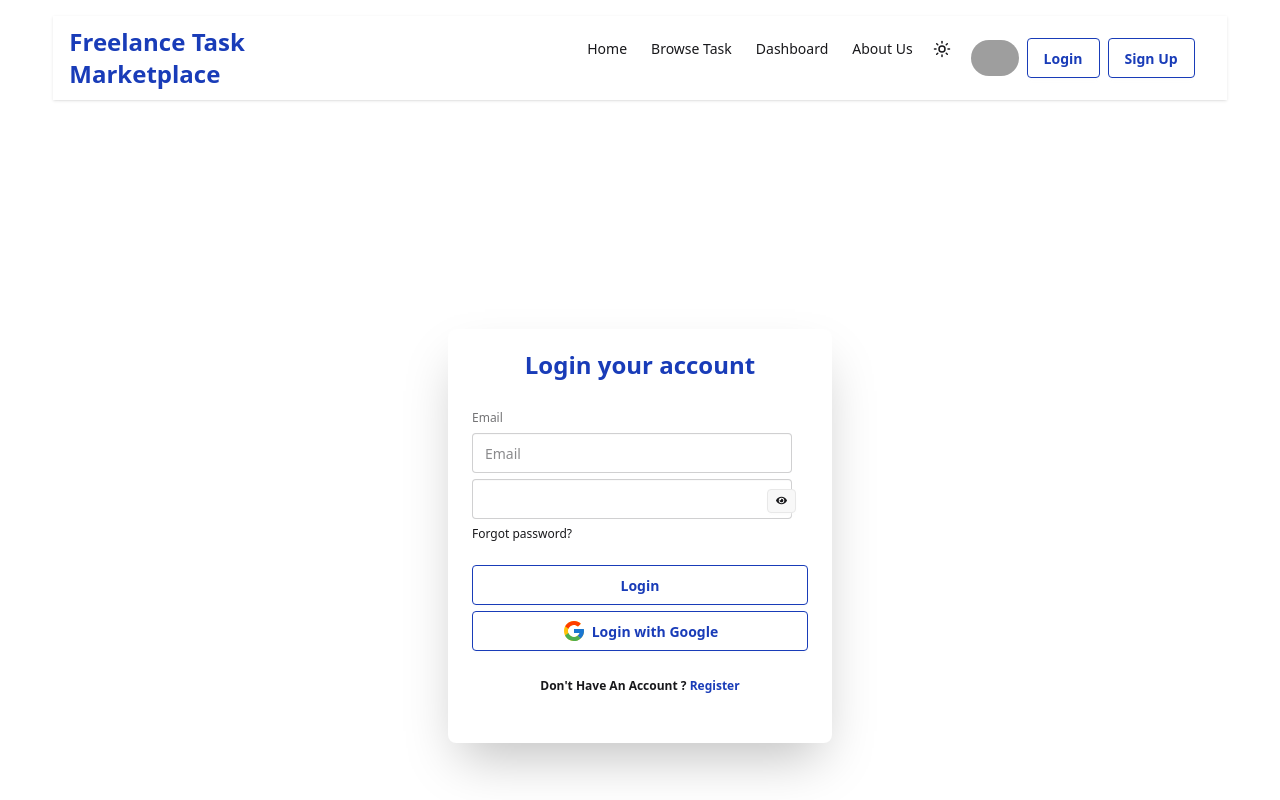
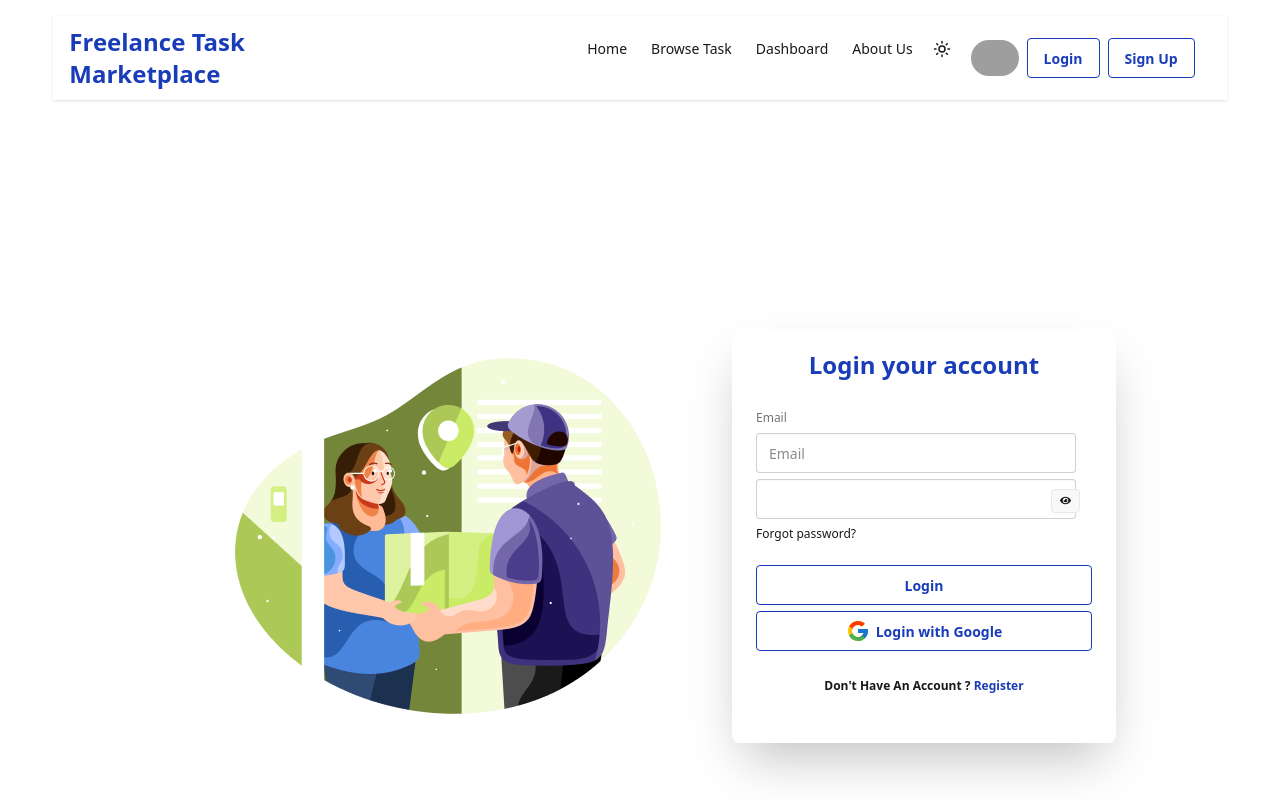
Before and after one commit to yasmin595/tenth-assignment-repo-p, a React (Vite) app: page /auth/login in a window 1280 px wide. Shown: the top 800 px of the page. Built offline with nearby package versions, Linux system fonts and the light colour scheme; no server answers; grey boxes are pictures that could not be loaded.

Commit message:
added error stylelish page

```diff
--- a/src/pages/ErrorPage.jsx
+++ b/src/pages/ErrorPage.jsx
@@ -1,10 +1,11 @@
 import React from 'react';
+import error from '../assets/404.gif'
 
 const ErrorPage = () => {
     return (
-        <div className='flex flex-col justify-center text-center items-center px-8 md:px-12 mb-4  mx-8 md:mx-12 my-4 rounded-xl border-2 border-gray-300 bg-gray-100 py-4'>
+                <div className='flex flex-col justify-center text-center items-center px-8 md:px-12 mb-4  mx-8 md:mx-12 my-4 rounded-xl border-2 border-gray-300 bg-gray-100 py-4'>
+<div> <img className='w-5/12 flex justify-center items-center mx-auto rounded-2xl' src={error} alt="" /></div>
 
-        <h2 className="card-title text-red-700 font-bold p-2 text-5xl">404</h2>
         <h2 className="card-title font-bold p-2 text-4xl">No Page is found </h2>
         <p className='text-gray-600 p-6'>Please, select right path</p>
         </div>
--- a/src/pages/LogIn.jsx
+++ b/src/pages/LogIn.jsx
@@ -3,6 +3,7 @@ import { Link, useLocation, useNavigate } from "react-router";
 import { AuthContext } from "../provider/AuthProvider";
 import { FaEye } from "react-icons/fa";
 import { FaEyeSlash } from 'react-icons/fa6';
+import image from '../assets/authImage.png';
 
 // import { sendPasswordResetEmail } from "firebase/auth";
 
@@ -61,6 +62,11 @@ const LogIn = () => {
 
   return (
     <div className="flex justify-center min-h-screen items-center">
+
+<div>
+  <img src={image} alt="" />
+</div>
+
       <div className="card bg-base-100 w-full max-w-sm shrink-0 shadow-2xl py-5">
         <h2 className="font-semibold text-2xl text-center text-blue-800">
           Login your account
--- a/src/pages/SignUp.jsx
+++ b/src/pages/SignUp.jsx
@@ -4,6 +4,7 @@ import { AuthContext } from "../provider/AuthProvider";
 import { FaEye } from "react-icons/fa";
 import { FaEyeSlash } from 'react-icons/fa6';
 import { toast } from "react-toastify";
+import image from '../assets/authImage.png';
 
 
 
@@ -66,6 +67,10 @@ const SignUp = () => {
   };
   return (
     <div className="flex justify-center min-h-screen items-center">
+
+      <div>
+        <img src={image} alt="" />
+      </div>
       <div className="card bg-base-100 w-full max-w-sm shrink-0 shadow-2xl py-5">
         <h2 className="font-semibold text-2xl text-blue-800 text-center">
           Register your account
```
Also changed, not shown: src/assets/404.gif (added), src/assets/authImage.png (added).
